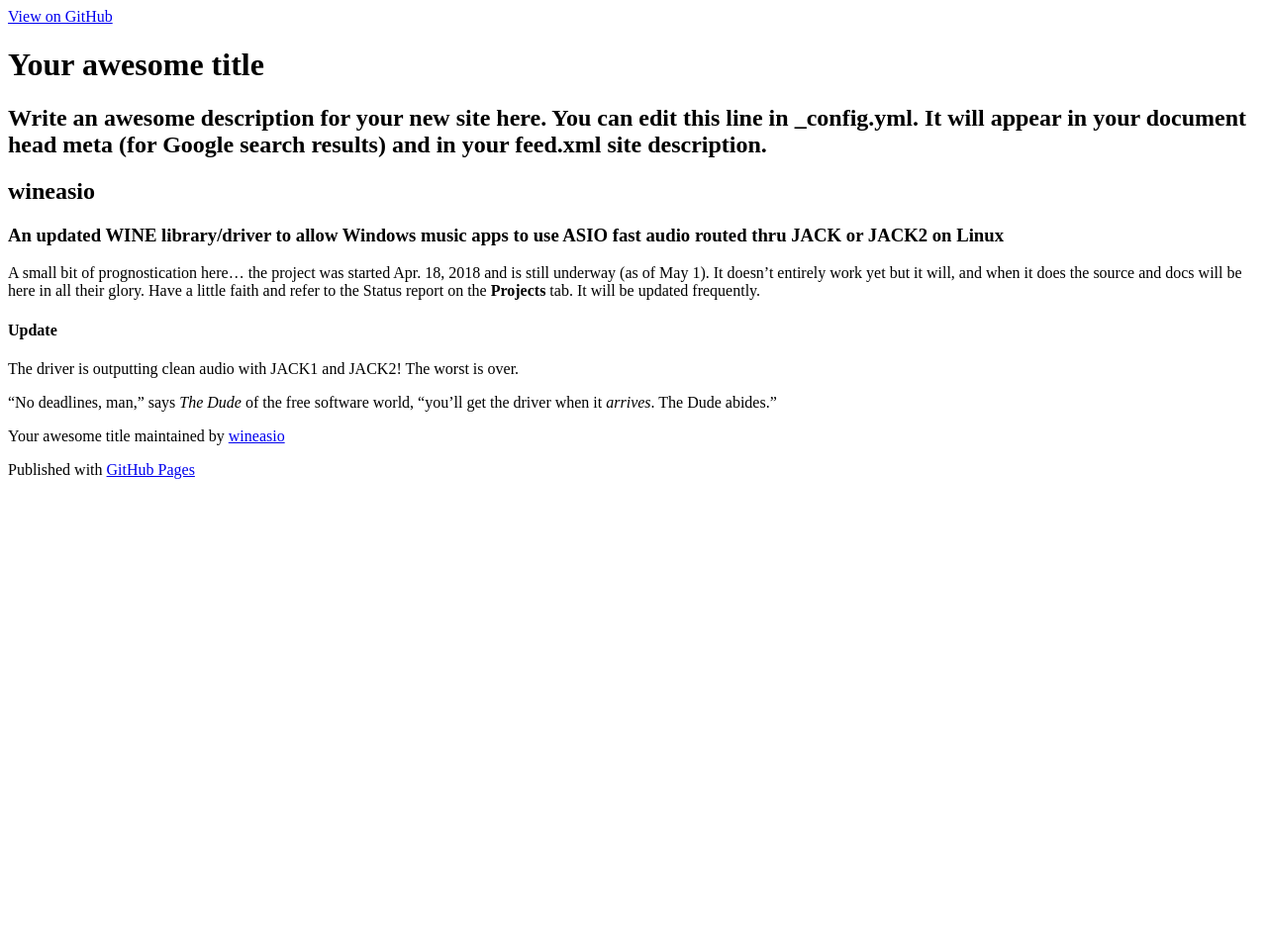
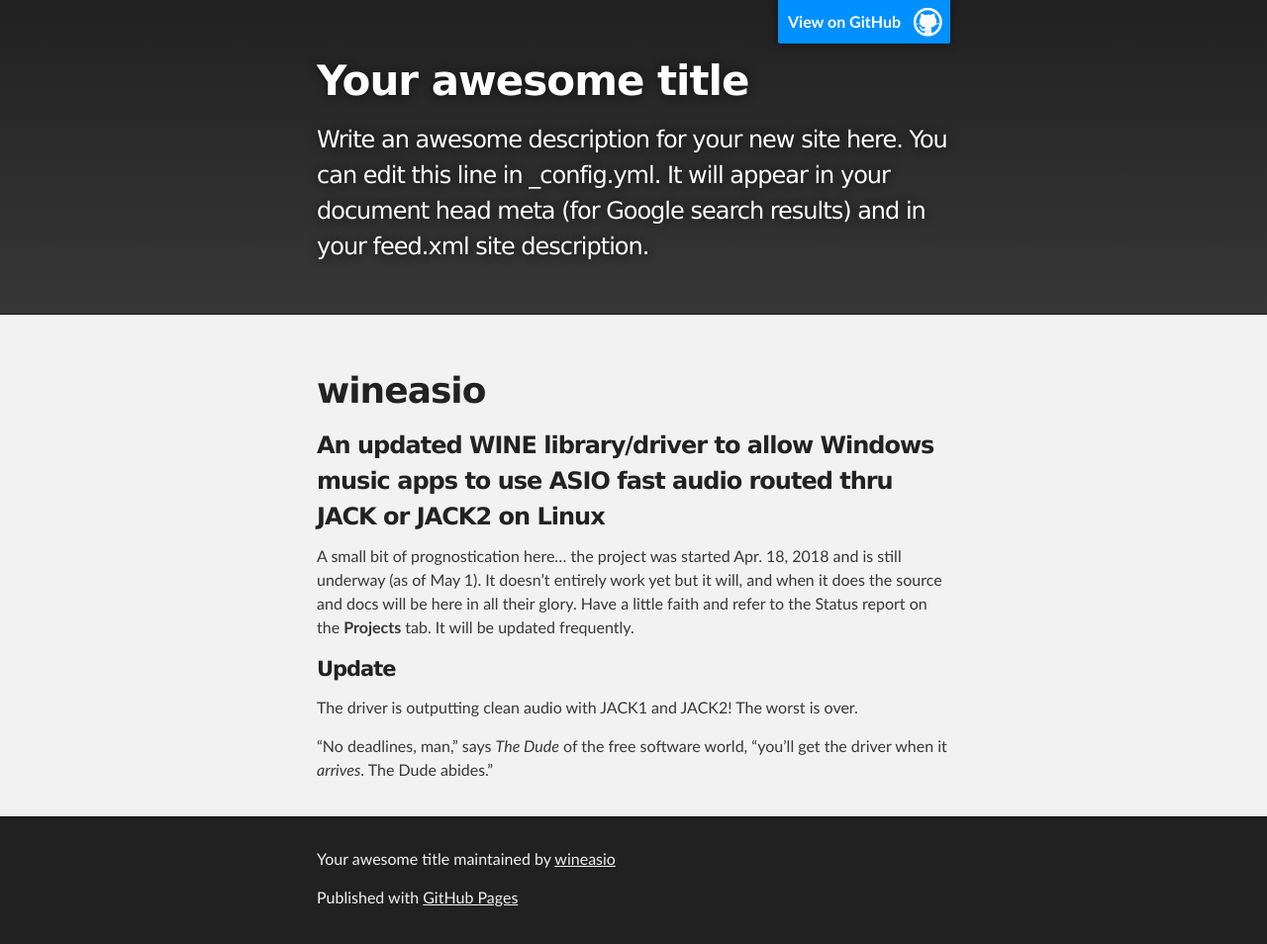
Before and after one commit to wineasio/wineasio-old-docs, a Jekyll site: the page built from README.md, in a window 1280 px wide. Shown: the whole page at 99% size. Built offline with Jekyll 4.4.1, drawn with Linux system fonts in a browser that asks for light colours; our own code applies the rules of GitHub Pages for plain Markdown files; before the commit the page ends 900 px from its top, so only the background shows below that.

Commit message:
Copied slate theme locally into repository.

```diff
--- a/_config.yml
+++ b/_config.yml
@@ -26,7 +26,7 @@ github_username:  jekyll
 
 # Build settings
 markdown: kramdown
-theme: jekyll-theme-slate
+# theme: ""
 plugins:
   - jekyll-feed
 
--- /dev/null
+++ b/_sass/jekyll-theme-slate.scss
@@ -0,0 +1,474 @@
+@import "rouge-github";
+
+/*******************************************************************************
+MeyerWeb Reset
+*******************************************************************************/
+
+html, body, div, span, applet, object, iframe,
+h1, h2, h3, h4, h5, h6, p, blockquote, pre,
+a, abbr, acronym, address, big, cite, code,
+del, dfn, em, img, ins, kbd, q, s, samp,
+small, strike, strong, sub, sup, tt, var,
+b, u, i, center,
+dl, dt, dd, ol, ul, li,
+fieldset, form, label, legend,
+table, caption, tbody, tfoot, thead, tr, th, td,
+article, aside, canvas, details, embed,
+figure, figcaption, footer, header, hgroup,
+menu, nav, output, ruby, section, summary,
+time, mark, audio, video {
+  margin: 0;
+  padding: 0;
+  border: 0;
+  font: inherit;
+  vertical-align: baseline;
+}
+
+/* HTML5 display-role reset for older browsers */
+article, aside, details, figcaption, figure,
+footer, header, hgroup, menu, nav, section {
+  display: block;
+}
+
+ol, ul {
+  list-style: none;
+}
+
+table {
+  border-collapse: collapse;
+  border-spacing: 0;
+}
+
+/*******************************************************************************
+Theme Styles
+*******************************************************************************/
+
+body {
+  box-sizing: border-box;
+  color:#373737;
+  background: #212121;
+  font-size: 16px;
+  font-family: 'Myriad Pro', Calibri, Helvetica, Arial, sans-serif;
+  line-height: 1.5;
+  -webkit-font-smoothing: antialiased;
+}
+
+h1, h2, h3, h4, h5, h6 {
+  margin: 10px 0;
+  font-weight: 700;
+  color:#222222;
+  font-family: 'Lucida Grande', 'Calibri', Helvetica, Arial, sans-serif;
+  letter-spacing: -1px;
+}
+
+h1 {
+  font-size: 36px;
+  font-weight: 700;
+}
+
+h2 {
+  padding-bottom: 10px;
+  font-size: 32px;
+  background: url('../images/bg_hr.png') repeat-x bottom;
+}
+
+h3 {
+  font-size: 24px;
+}
+
+h4 {
+  font-size: 21px;
+}
+
+h5 {
+  font-size: 18px;
+}
+
+h6 {
+  font-size: 16px;
+}
+
+p {
+  margin: 10px 0 15px 0;
+}
+
+footer p {
+  color: #f2f2f2;
+}
+
+a {
+  text-decoration: none;
+  color: #0F79D0;
+  text-shadow: none;
+
+  transition: color 0.5s ease;
+  transition: text-shadow 0.5s ease;
+  -webkit-transition: color 0.5s ease;
+  -webkit-transition: text-shadow 0.5s ease;
+  -moz-transition: color 0.5s ease;
+  -moz-transition: text-shadow 0.5s ease;
+  -o-transition: color 0.5s ease;
+  -o-transition: text-shadow 0.5s ease;
+  -ms-transition: color 0.5s ease;
+  -ms-transition: text-shadow 0.5s ease;
+}
+
+a:hover, a:focus {
+  text-decoration: underline;
+}
+
+footer a {
+  color: #F2F2F2;
+  text-decoration: underline;
+}
+
+em, cite {
+  font-style: italic;
+}
+
+strong {
+  font-weight: bold;
+}
+
+img {
+  position: relative;
+  margin: 0 auto;
+  max-width: 739px;
+  padding: 5px;
+  margin: 10px 0 10px 0;
+  border: 1px solid #ebebeb;
+
+  box-shadow: 0 0 5px #ebebeb;
+  -webkit-box-shadow: 0 0 5px #ebebeb;
+  -moz-box-shadow: 0 0 5px #ebebeb;
+  -o-box-shadow: 0 0 5px #ebebeb;
+  -ms-box-shadow: 0 0 5px #ebebeb;
+}
+
+p img {
+  display: inline;
+  margin: 0;
+  padding: 0;
+  vertical-align: middle;
+  text-align: center;
+  border: none;
+}
+
+pre, code {
+  color: #222;
+  background-color: #fff;
+
+  font-family: Monaco, "Bitstream Vera Sans Mono", "Lucida Console", Terminal, monospace;
+  font-size: 14px;
+
+  border-radius: 2px;
+  -moz-border-radius: 2px;
+  -webkit-border-radius: 2px;
+}
+
+pre {
+  padding: 10px;
+  box-shadow: 0 0 10px rgba(0,0,0,.1);
+  overflow: auto;
+}
+
+code {
+  padding: 3px;
+  margin: 0 3px;
+  box-shadow: 0 0 10px rgba(0,0,0,.1);
+}
+
+pre code {
+  display: block;
+  box-shadow: none;
+}
+
+blockquote {
+  color: #666;
+  margin-bottom: 20px;
+  padding: 0 0 0 20px;
+  border-left: 3px solid #bbb;
+}
+
+
+ul, ol, dl {
+  margin-bottom: 15px
+}
+
+ul {
+  list-style-position: inside;
+  list-style: disc;
+  padding-left: 20px;
+}
+
+ol {
+  list-style-position: inside;
+  list-style: decimal;
+  padding-left: 20px;
+}
+
+dl dt {
+  font-weight: bold;
+}
+
+dl dd {
+  padding-left: 20px;
+  font-style: italic;
+}
+
+dl p {
+  padding-left: 20px;
+  font-style: italic;
+}
+
+hr {
+  height: 1px;
+  margin-bottom: 5px;
+  border: none;
+  background: url('../images/bg_hr.png') repeat-x center;
+}
+
+table {
+  border: 1px solid #373737;
+  margin-bottom: 20px;
+  text-align: left;
+ }
+
+th {
+  font-family: 'Lucida Grande', 'Helvetica Neue', Helvetica, Arial, sans-serif;
+  padding: 10px;
+  background: #373737;
+  color: #fff;
+ }
+
+td {
+  padding: 10px;
+  border: 1px solid #373737;
+ }
+
+form {
+  background: #f2f2f2;
+  padding: 20px;
+}
+
+/*******************************************************************************
+Full-Width Styles
+*******************************************************************************/
+
+.outer {
+  width: 100%;
+}
+
+.inner {
+  position: relative;
+  max-width: 640px;
+  padding: 20px 10px;
+  margin: 0 auto;
+}
+
+#forkme_banner {
+  display: block;
+  position: absolute;
+  top:0;
+  right: 10px;
+  z-index: 10;
+  padding: 10px 50px 10px 10px;
+  color: #fff;
+  background: url('../images/blacktocat.png') #0090ff no-repeat 95% 50%;
+  font-weight: 700;
+  box-shadow: 0 0 10px rgba(0,0,0,.5);
+  border-bottom-left-radius: 2px;
+  border-bottom-right-radius: 2px;
+}
+
+#header_wrap {
+  background: #212121;
+  background: -moz-linear-gradient(top, #373737, #212121);
+  background: -webkit-linear-gradient(top, #373737, #212121);
+  background: -ms-linear-gradient(top, #373737, #212121);
+  background: -o-linear-gradient(top, #373737, #212121);
+  background: linear-gradient(to top, #373737, #212121);
+}
+
+#header_wrap .inner {
+  padding: 50px 10px 30px 10px;
+}
+
+#project_title {
+  margin: 0;
+  color: #fff;
+  font-size: 42px;
+  font-weight: 700;
+  text-shadow: #111 0px 0px 10px;
+}
+
+#project_tagline {
+  color: #fff;
+  font-size: 24px;
+  font-weight: 300;
+  background: none;
+  text-shadow: #111 0px 0px 10px;
+}
+
+#downloads {
+  position: absolute;
+  width: 210px;
+  z-index: 10;
+  bottom: -40px;
+  right: 0;
+  height: 70px;
+  background: url('../images/icon_download.png') no-repeat 0% 90%;
+}
+
+.zip_download_link {
+  display: block;
+  float: right;
+  width: 90px;
+  height:70px;
+  text-indent: -5000px;
+  overflow: hidden;
+  background: url(../images/sprite_download.png) no-repeat bottom left;
+}
+
+.tar_download_link {
+  display: block;
+  float: right;
+  width: 90px;
+  height:70px;
+  text-indent: -5000px;
+  overflow: hidden;
+  background: url(../images/sprite_download.png) no-repeat bottom right;
+  margin-left: 10px;
+}
+
+.zip_download_link:hover {
+  background: url(../images/sprite_download.png) no-repeat top left;
+}
+
+.tar_download_link:hover {
+  background: url(../images/sprite_download.png) no-repeat top right;
+}
+
+#main_content_wrap {
+  background: #f2f2f2;
+  border-top: 1px solid #111;
+  border-bottom: 1px solid #111;
+}
+
+#main_content {
+  padding-top: 40px;
+}
+
+#footer_wrap {
+  background: #212121;
+}
+
+
+
+/*******************************************************************************
+Small Device Styles
+*******************************************************************************/
+
+@media screen and (max-width: 992px) {
+  img {
+    max-width: 100%;
+  }
+}
+
+@media screen and (max-width: 480px) {
+  body {
+    font-size:14px;
+  }
+
+  #downloads {
+    display: none;
+  }
+
+  .inner {
+    min-width: 320px;
+    max-width: 480px;
+  }
+
+  #project_title {
+  font-size: 32px;
+  }
+
+  h1 {
+    font-size: 28px;
+  }
+
+  h2 {
+    font-size: 24px;
+  }
+
+  h3 {
+    font-size: 21px;
+  }
+
+  h4 {
+    font-size: 18px;
+  }
+
+  h5 {
+    font-size: 14px;
+  }
+
+  h6 {
+    font-size: 12px;
+  }
+
+  code, pre {
+    font-size: 11px;
+  }
+
+}
+
+@media screen and (max-width: 320px) {
+  body {
+    font-size:14px;
+  }
+
+  #downloads {
+    display: none;
+  }
+
+  .inner {
+    min-width: 240px;
+    max-width: 320px;
+  }
+
+  #project_title {
+  font-size: 28px;
+  }
+
+  h1 {
+    font-size: 24px;
+  }
+
+  h2 {
+    font-size: 21px;
+  }
+
+  h3 {
+    font-size: 18px;
+  }
+
+  h4 {
+    font-size: 16px;
+  }
+
+  h5 {
+    font-size: 14px;
+  }
+
+  h6 {
+    font-size: 12px;
+  }
+
+  code, pre {
+    min-width: 240px;
+    max-width: 320px;
+    font-size: 11px;
+  }
+
+}
--- /dev/null
+++ b/_sass/rouge-github.scss
@@ -0,0 +1,209 @@
+.highlight table td { padding: 5px; }
+.highlight table pre { margin: 0; }
+.highlight .cm {
+  color: #777772;
+  font-style: italic;
+}
+.highlight .cp {
+  color: #797676;
+  font-weight: bold;
+}
+.highlight .c1 {
+  color: #777772;
+  font-style: italic;
+}
+.highlight .cs {
+  color: #797676;
+  font-weight: bold;
+  font-style: italic;
+}
+.highlight .c, .highlight .cd {
+  color: #777772;
+  font-style: italic;
+}
+.highlight .err {
+  color: #a61717;
+  background-color: #e3d2d2;
+}
+.highlight .gd {
+  color: #000000;
+  background-color: #ffdddd;
+}
+.highlight .ge {
+  color: #000000;
+  font-style: italic;
+}
+.highlight .gr {
+  color: #aa0000;
+}
+.highlight .gh {
+  color: #797676;
+}
+.highlight .gi {
+  color: #000000;
+  background-color: #ddffdd;
+}
+.highlight .go {
+  color: #888888;
+}
+.highlight .gp {
+  color: #555555;
+}
+.highlight .gs {
+  font-weight: bold;
+}
+.highlight .gu {
+  color: #aaaaaa;
+}
+.highlight .gt {
+  color: #aa0000;
+}
+.highlight .kc {
+  color: #000000;
+  font-weight: bold;
+}
+.highlight .kd {
+  color: #000000;
+  font-weight: bold;
+}
+.highlight .kn {
+  color: #000000;
+  font-weight: bold;
+}
+.highlight .kp {
+  color: #000000;
+  font-weight: bold;
+}
+.highlight .kr {
+  color: #000000;
+  font-weight: bold;
+}
+.highlight .kt {
+  color: #445588;
+  font-weight: bold;
+}
+.highlight .k, .highlight .kv {
+  color: #000000;
+  font-weight: bold;
+}
+.highlight .mf {
+  color: #009999;
+}
+.highlight .mh {
+  color: #009999;
+}
+.highlight .il {
+  color: #009999;
+}
+.highlight .mi {
+  color: #009999;
+}
+.highlight .mo {
+  color: #009999;
+}
+.highlight .m, .highlight .mb, .highlight .mx {
+  color: #009999;
+}
+.highlight .sb {
+  color: #d14;
+}
+.highlight .sc {
+  color: #d14;
+}
+.highlight .sd {
+  color: #d14;
+}
+.highlight .s2 {
+  color: #d14;
+}
+.highlight .se {
+  color: #d14;
+}
+.highlight .sh {
+  color: #d14;
+}
+.highlight .si {
+  color: #d14;
+}
+.highlight .sx {
+  color: #d14;
+}
+.highlight .sr {
+  color: #009926;
+}
+.highlight .s1 {
+  color: #d14;
+}
+.highlight .ss {
+  color: #990073;
+}
+.highlight .s {
+  color: #d14;
+}
+.highlight .na {
+  color: #008080;
+}
+.highlight .bp {
+  color: #797676;
+}
+.highlight .nb {
+  color: #0086B3;
+}
+.highlight .nc {
+  color: #445588;
+  font-weight: bold;
+}
+.highlight .no {
+  color: #008080;
+}
+.highlight .nd {
+  color: #3c5d5d;
+  font-weight: bold;
+}
+.highlight .ni {
+  color: #800080;
+}
+.highlight .ne {
+  color: #990000;
+  font-weight: bold;
+}
+.highlight .nf {
+  color: #990000;
+  font-weight: bold;
+}
+.highlight .nl {
+  color: #990000;
+  font-weight: bold;
+}
+.highlight .nn {
+  color: #555555;
+}
+.highlight .nt {
+  color: #000080;
+}
+.highlight .vc {
+  color: #008080;
+}
+.highlight .vg {
+  color: #008080;
+}
+.highlight .vi {
+  color: #008080;
+}
+.highlight .nv {
+  color: #008080;
+}
+.highlight .ow {
+  color: #000000;
+  font-weight: bold;
+}
+.highlight .o {
+  color: #000000;
+  font-weight: bold;
+}
+.highlight .w {
+  color: #bbbbbb;
+}
+.highlight {
+  background-color: #f8f8f8;
+}
--- /dev/null
+++ b/assets/css/style.scss
@@ -0,0 +1,4 @@
+---
+---
+
+@import "jekyll-theme-slate";
```
Also changed, not shown: assets/images/bg_hr.png (added), assets/images/blacktocat.png (added), assets/images/icon_download.png (added), assets/images/sprite_download.png (added).
